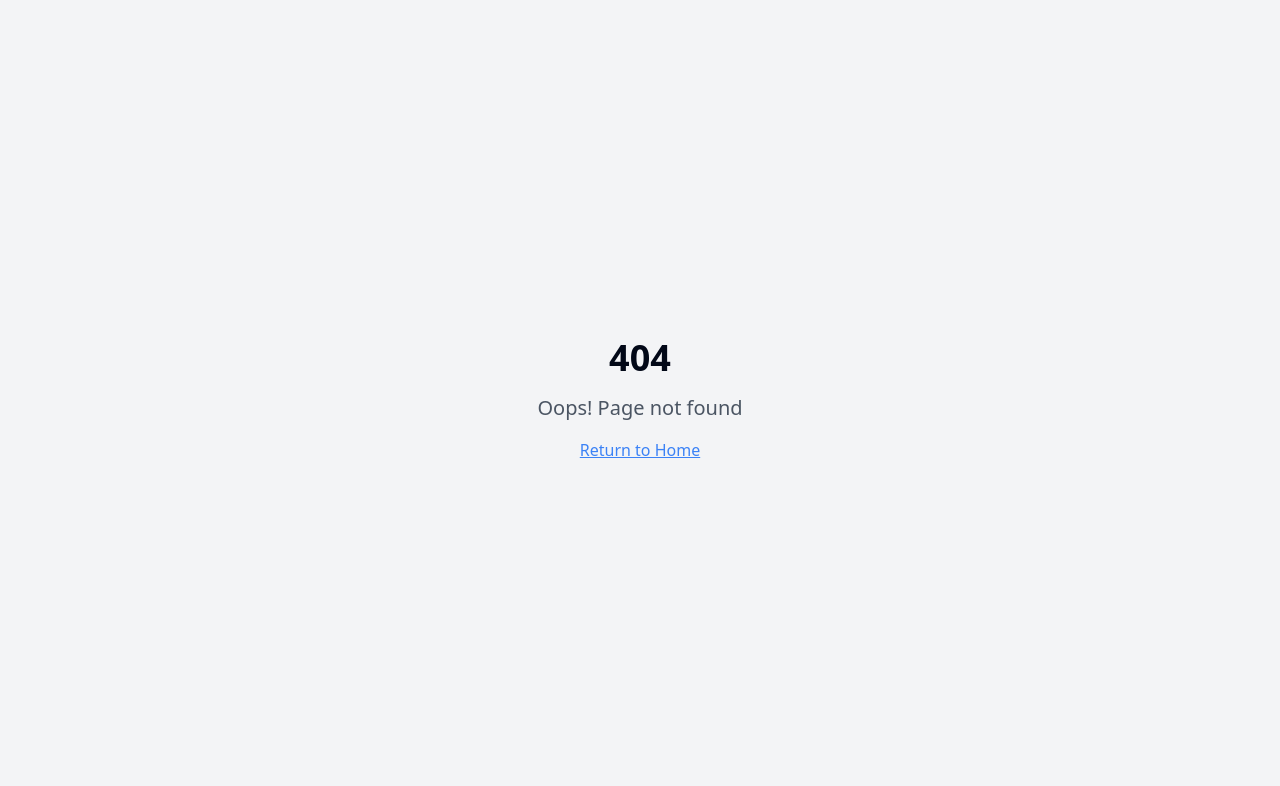
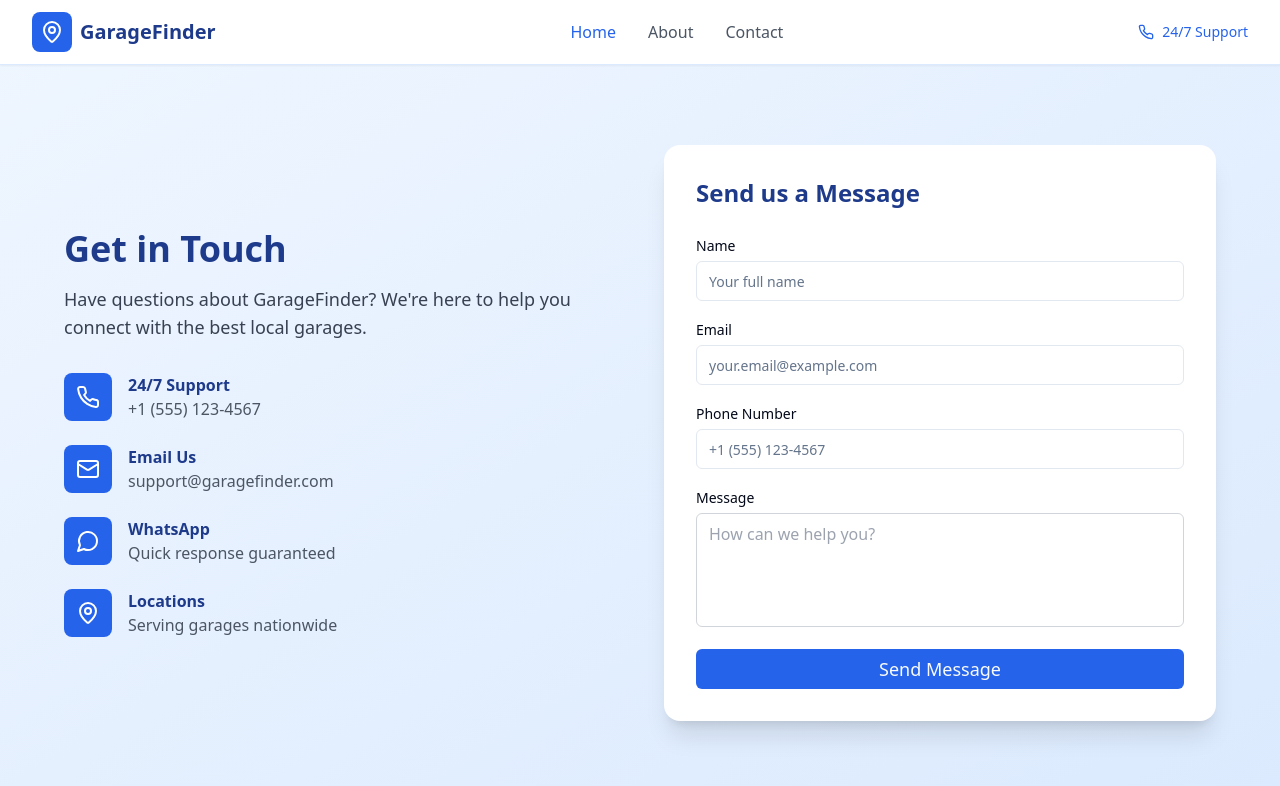
Before and after one commit to num4n1/garage-find-hub-ui, a React (Vite) app: page /contact in a window 1280 px wide. Before the commit this address had no page. Shown: the top 786 px of the page. Built offline with nearby package versions, Linux system fonts and the light colour scheme.

Commit message:
Add persistent header and contact page
Adds a contact us page and ensures the header is present on all pages. Provides guidance on backend creation and AI tools.

```diff
--- a/src/App.tsx
+++ b/src/App.tsx
@@ -6,6 +6,7 @@ import { QueryClient, QueryClientProvider } from "@tanstack/react-query";
 import { BrowserRouter, Routes, Route } from "react-router-dom";
 import Index from "./pages/Index";
 import About from "./pages/About";
+import Contact from "./pages/Contact";
 import NotFound from "./pages/NotFound";
 
 const queryClient = new QueryClient();
@@ -19,6 +20,7 @@ const App = () => (
         <Routes>
           <Route path="/" element={<Index />} />
           <Route path="/about" element={<About />} />
+          <Route path="/contact" element={<Contact />} />
           {/* ADD ALL CUSTOM ROUTES ABOVE THE CATCH-ALL "*" ROUTE */}
           <Route path="*" element={<NotFound />} />
         </Routes>
--- a/src/components/Header.tsx
+++ b/src/components/Header.tsx
@@ -23,9 +23,9 @@ const Header = () => {
             <Link to="/about" className="text-gray-600 hover:text-blue-600 font-medium transition-colors">
               About
             </Link>
-            <a href="#" className="text-gray-600 hover:text-blue-600 font-medium transition-colors">
+            <Link to="/contact" className="text-gray-600 hover:text-blue-600 font-medium transition-colors">
               Contact
-            </a>
+            </Link>
           </nav>
 
           {/* Contact Info */}
--- a/src/pages/About.tsx
+++ b/src/pages/About.tsx
@@ -1,9 +1,12 @@
 
 import { MapPin, Shield, Users, Phone } from "lucide-react";
+import Header from "@/components/Header";
 
 const About = () => {
   return (
-    <div className="min-h-screen bg-gradient-to-br from-blue-50 to-blue-100 flex items-center justify-center px-4">
+    <div className="min-h-screen bg-gradient-to-br from-blue-50 to-blue-100">
+      <Header />
+      <div className="flex items-center justify-center px-4" style={{ height: 'calc(100vh - 4rem)' }}>
         <div className="max-w-6xl mx-auto grid grid-cols-1 lg:grid-cols-2 gap-12 items-center">
           {/* Content Section */}
           <div className="space-y-6">
@@ -53,24 +56,6 @@ const About = () => {
                 </div>
               </div>
             </div>
-
-          <div className="bg-white rounded-lg p-6 shadow-sm border border-blue-100">
-            <h3 className="text-xl font-semibold text-blue-900 mb-3">How It Works</h3>
-            <ol className="space-y-2 text-gray-700">
-              <li className="flex items-center space-x-2">
-                <span className="bg-blue-600 text-white rounded-full w-6 h-6 flex items-center justify-center text-sm font-semibold">1</span>
-                <span>Verify your phone number for secure access</span>
-              </li>
-              <li className="flex items-center space-x-2">
-                <span className="bg-blue-600 text-white rounded-full w-6 h-6 flex items-center justify-center text-sm font-semibold">2</span>
-                <span>Browse services like tinting, wrapping, or detailing</span>
-              </li>
-              <li className="flex items-center space-x-2">
-                <span className="bg-blue-600 text-white rounded-full w-6 h-6 flex items-center justify-center text-sm font-semibold">3</span>
-                <span>Contact garages directly through WhatsApp</span>
-              </li>
-            </ol>
-          </div>
           </div>
 
           {/* Image Section */}
@@ -79,9 +64,10 @@ const About = () => {
               <img
                 src="https://images.unsplash.com/photo-1486312338219-ce68d2c6f44d?ixlib=rb-4.0.3&ixid=M3wxMjA3fDB8MHxwaG90by1wYWdlfHx8fGVufDB8fHx8fA%3D%3D&auto=format&fit=crop&w=800&q=80"
                 alt="Professional garage workspace"
-              className="rounded-2xl shadow-2xl w-full max-w-md h-96 object-cover"
+                className="rounded-2xl shadow-2xl w-full max-w-md h-80 object-cover"
               />
               <div className="absolute inset-0 bg-blue-600 bg-opacity-10 rounded-2xl"></div>
+            </div>
           </div>
         </div>
       </div>
--- /dev/null
+++ b/src/pages/Contact.tsx
@@ -0,0 +1,106 @@
+
+import { Mail, Phone, MapPin, MessageCircle } from "lucide-react";
+import Header from "@/components/Header";
+import { Button } from "@/components/ui/button";
+import { Input } from "@/components/ui/input";
+import { Label } from "@/components/ui/label";
+
+const Contact = () => {
+  return (
+    <div className="min-h-screen bg-gradient-to-br from-blue-50 to-blue-100">
+      <Header />
+      <div className="flex items-center justify-center px-4" style={{ height: 'calc(100vh - 4rem)' }}>
+        <div className="max-w-6xl mx-auto grid grid-cols-1 lg:grid-cols-2 gap-12 items-center">
+          {/* Contact Info Section */}
+          <div className="space-y-8">
+            <div>
+              <h1 className="text-4xl font-bold text-blue-900 mb-4">Get in Touch</h1>
+              <p className="text-lg text-gray-700">
+                Have questions about GarageFinder? We're here to help you connect with the best local garages.
+              </p>
+            </div>
+
+            <div className="space-y-6">
+              <div className="flex items-center space-x-4">
+                <div className="bg-blue-600 p-3 rounded-lg">
+                  <Phone className="h-6 w-6 text-white" />
+                </div>
+                <div>
+                  <h3 className="font-semibold text-blue-900">24/7 Support</h3>
+                  <p className="text-gray-600">+1 (555) 123-4567</p>
+                </div>
+              </div>
+
+              <div className="flex items-center space-x-4">
+                <div className="bg-blue-600 p-3 rounded-lg">
+                  <Mail className="h-6 w-6 text-white" />
+                </div>
+                <div>
+                  <h3 className="font-semibold text-blue-900">Email Us</h3>
+                  <p className="text-gray-600">support@garagefinder.com</p>
+                </div>
+              </div>
+
+              <div className="flex items-center space-x-4">
+                <div className="bg-blue-600 p-3 rounded-lg">
+                  <MessageCircle className="h-6 w-6 text-white" />
+                </div>
+                <div>
+                  <h3 className="font-semibold text-blue-900">WhatsApp</h3>
+                  <p className="text-gray-600">Quick response guaranteed</p>
+                </div>
+              </div>
+
+              <div className="flex items-center space-x-4">
+                <div className="bg-blue-600 p-3 rounded-lg">
+                  <MapPin className="h-6 w-6 text-white" />
+                </div>
+                <div>
+                  <h3 className="font-semibold text-blue-900">Locations</h3>
+                  <p className="text-gray-600">Serving garages nationwide</p>
+                </div>
+              </div>
+            </div>
+          </div>
+
+          {/* Contact Form Section */}
+          <div className="bg-white rounded-2xl shadow-xl p-8">
+            <h2 className="text-2xl font-bold text-blue-900 mb-6">Send us a Message</h2>
+            <form className="space-y-4">
+              <div>
+                <Label htmlFor="name">Name</Label>
+                <Input id="name" placeholder="Your full name" className="mt-1" />
+              </div>
+
+              <div>
+                <Label htmlFor="email">Email</Label>
+                <Input id="email" type="email" placeholder="your.email@example.com" className="mt-1" />
+              </div>
+
+              <div>
+                <Label htmlFor="phone">Phone Number</Label>
+                <Input id="phone" type="tel" placeholder="+1 (555) 123-4567" className="mt-1" />
+              </div>
+
+              <div>
+                <Label htmlFor="message">Message</Label>
+                <textarea
+                  id="message"
+                  placeholder="How can we help you?"
+                  className="w-full mt-1 px-3 py-2 border border-gray-300 rounded-md focus:outline-none focus:ring-2 focus:ring-blue-500 focus:border-transparent resize-none"
+                  rows={4}
+                />
+              </div>
+
+              <Button className="w-full bg-blue-600 hover:bg-blue-700 text-lg py-3">
+                Send Message
+              </Button>
+            </form>
+          </div>
+        </div>
+      </div>
+    </div>
+  );
+};
+
+export default Contact;
```
Lines whose indentation alone changed are shown as unchanged.
